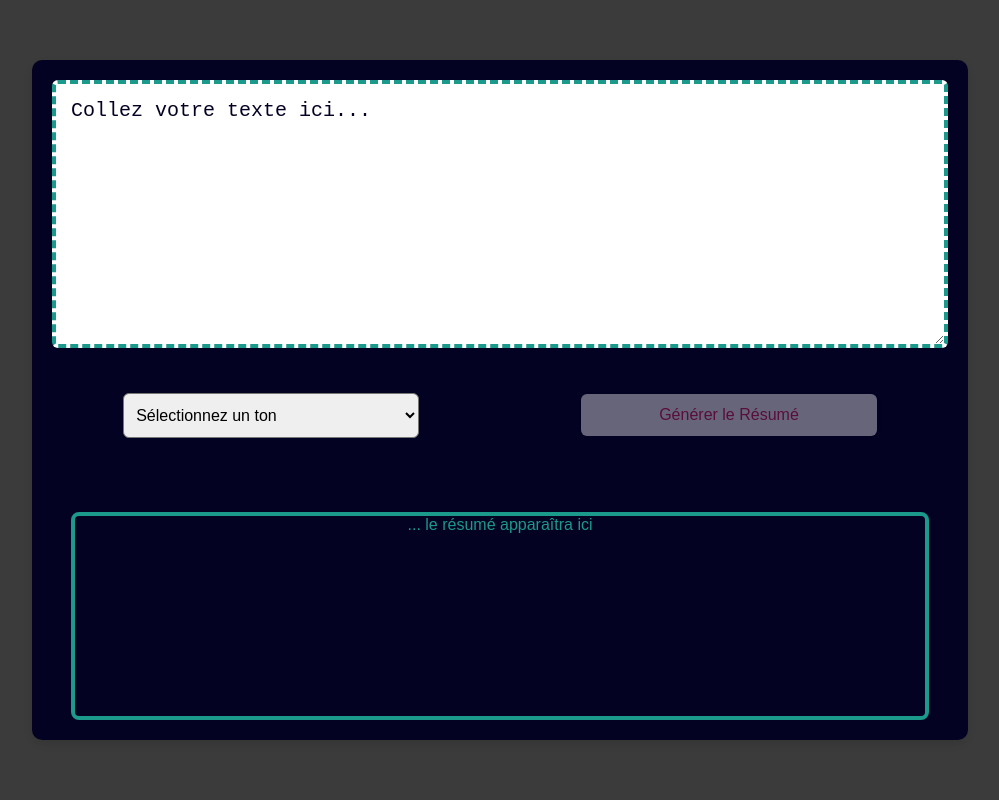
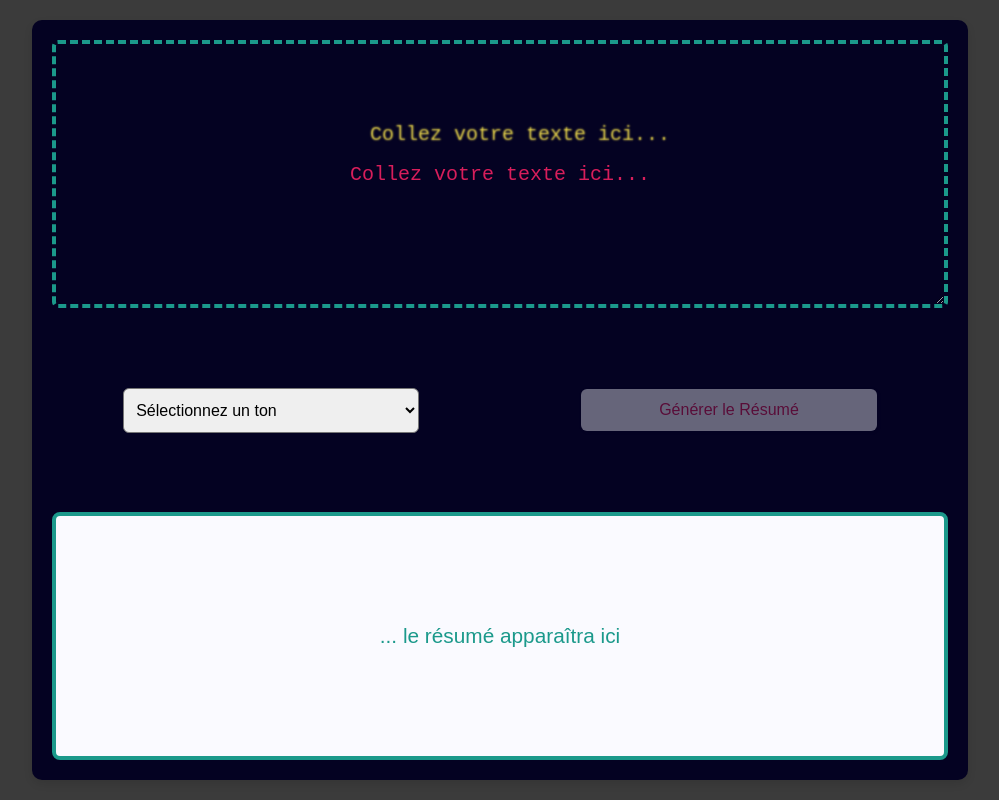
Before and after one commit to Flothar78/mistral_app_test_frontend, a Vue app: page / in a window 1280 px wide. Shown: the whole page, without its empty margins (140-1139 px from the left). Built offline with nearby package versions, Linux system fonts and the light colour scheme.

Commit message:
Adjust stuff desktop screen

```diff
--- a/src/App.vue
+++ b/src/App.vue
@@ -103,7 +103,6 @@ body {
   width: 100vw;
 }
 
-
 .page-container {
   height: 100vh;
   width: 100vw;
@@ -119,7 +118,7 @@ body {
   justify-content: space-between;
   width: 70vw;
   max-width: 1000px;
-  height: 80vh;
+  height: 90vh;
   margin: auto;
   padding: 20px;
   background: var(--black);
@@ -127,24 +126,31 @@ body {
   border-radius: 10px;
 }
 textarea {
+  border: 4px dashed var(--green);
+  position: relative;
+  box-sizing: border-box;
   width: 100%;
   padding: 15px;
-  border: 4px dashed var(--green);
+  background-color: var(--black);
+  color: var(--white);
   border-radius: 6px;
-  box-sizing: border-box;
   resize: vertical;
   font-size: 20px;
-  color: var(--black);
 }
 textarea::placeholder {
-  color: var(--black);
-  opacity: 1;
+  position: absolute;
+  top: 50%;
+  left: 50%;
+  transform: translate(-50%, -50%);
+  text-align: center;
+  color: var(--flash);
+  text-shadow: 20px -40px 2px var(--shine);
 }
 .controls {
   display: flex;
   justify-content: space-around;
   gap: 20px;
-  margin-bottom: 30px;
+  margin: 30px 0;
   align-items: center;
 }
 select,
@@ -173,18 +179,20 @@ button:disabled {
   box-shadow: 1px 1px 3px var(--black);
 }
 #summary-output {
+  border: 4px solid var(--green);
   display: flex;
-  align-items: flex-start;
+  align-items: center;
   justify-content: center;
-  border: 4px solid var(--green);
   height: 200px;
-  overflow-y: auto;
   max-width: 850px;
   margin: auto;
+  padding: 20px;
+  background-color: var(--white);
+  color: var(--green);
+  overflow-y: auto;
   white-space: pre-wrap;
-  background-color: var(--black);
+  font-size: 1.3rem;
   border-radius: 8px;
-  color: var(--green);
 }
 .error-message {
   color: var(--flash);
```
